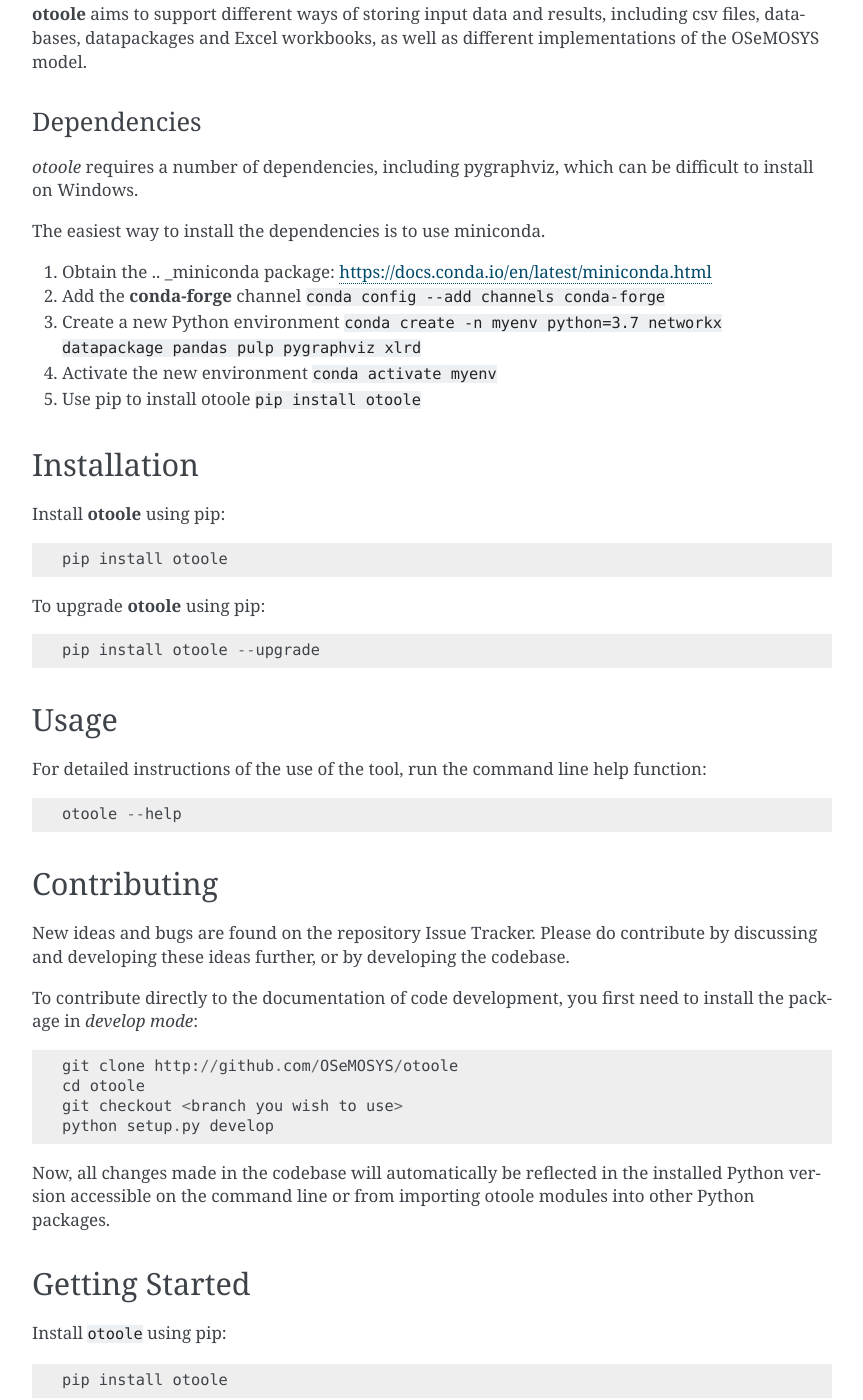
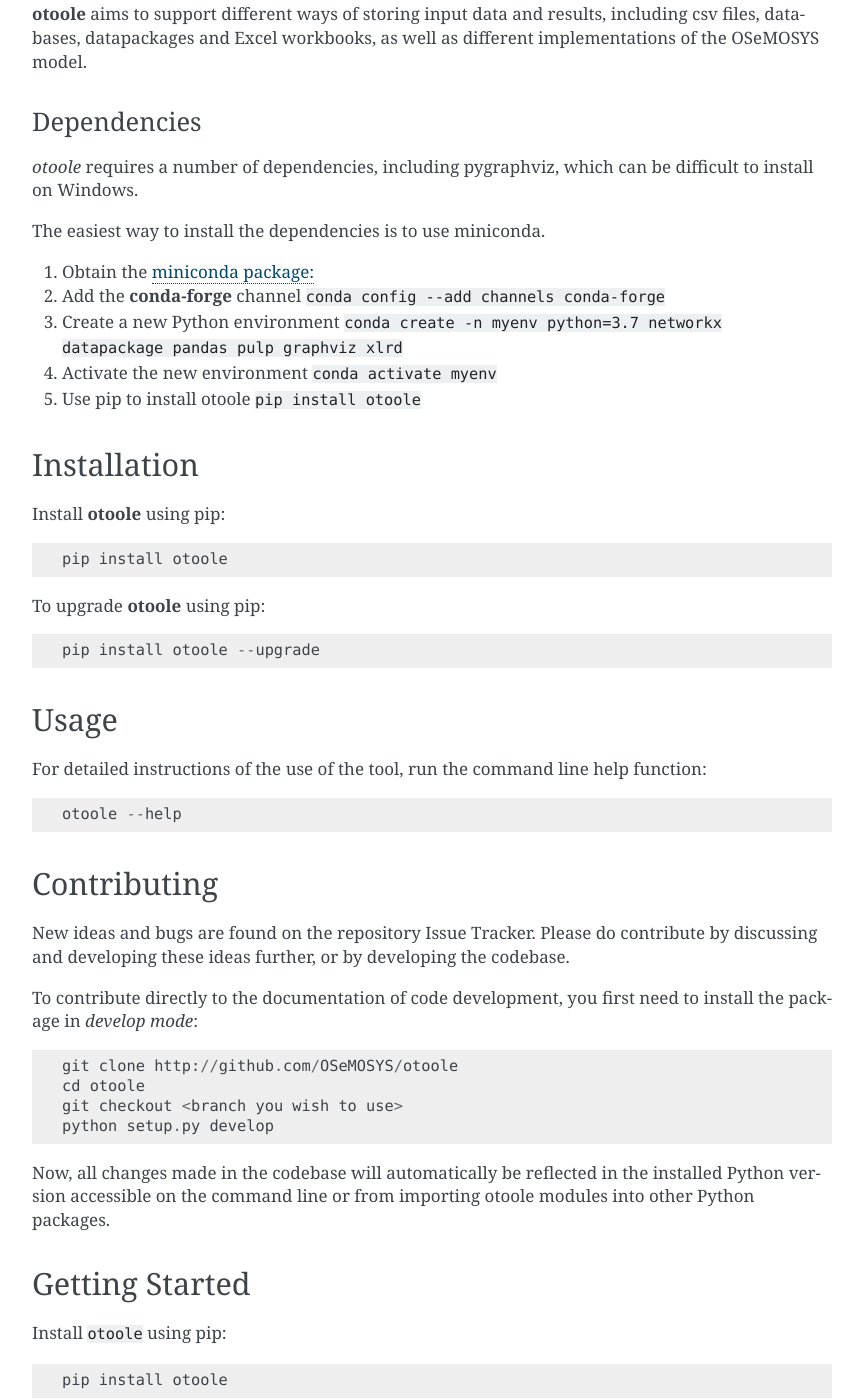
Before and after one commit to OSeMOSYS/otoole, a Sphinx documentation site: the page built from docs/index.rst, in a window 1280 px wide and 1400 px high, scrolled down 919 px. Shown: the whole window, without its empty margins (338-1201 px from the left). Built offline with Sphinx 7.4.7, drawn with Linux system fonts in a browser that asks for light colours; some of the changed text lies outside the part shown.

Commit message:
Update docs, prepare for release 0.4

```diff
--- a/CHANGELOG.rst
+++ b/CHANGELOG.rst
@@ -1,6 +1,12 @@
 =========
 Changelog
 =========
+
+Version 0.4
+===========
+- Tidy up the command line interface
+- Convert to/from SQLite database from/to datapackage
+- Remove rotten pygraphviz dependency
 
 Version 0.3
 ===========
--- a/README.rst
+++ b/README.rst
@@ -39,9 +39,11 @@
 
 The easiest way to install the dependencies is to use miniconda.
 
-1. Obtain the .. _miniconda package: https://docs.conda.io/en/latest/miniconda.html
+1. Obtain the `miniconda package: <https://docs.conda.io/en/latest/miniconda.html>`_
 2. Add the **conda-forge** channel ``conda config --add channels conda-forge``
-3. Create a new Python environment ``conda create -n myenv python=3.7 networkx datapackage pandas pulp pygraphviz xlrd``
+3. Create a new Python environment
+   ``conda create -n myenv python=3.7 networkx datapackage
+   pandas pulp graphviz xlrd``
 4. Activate the new environment ``conda activate myenv``
 5. Use pip to install otoole ``pip install otoole``
 
--- a/docs/index.rst
+++ b/docs/index.rst
@@ -13,7 +13,7 @@
 
 Download an OSeMOSYS datapackage and convert it to a modelfile::
 
-    otoole prep datafile https://zenodo.org/record/3479823/files/KTH-dESA/simplicity-v0.1a0.zip ./simplicity.txt
+    otoole convert datapackage datafile https://zenodo.org/record/3479823/files/KTH-dESA/simplicity-v0.1a0.zip simplicity.txt
 
 Visualise the Reference Energy System::
 
@@ -21,7 +21,7 @@
 
 Alternatively, convert an OSeMOSYS datafile to a datapackage::
 
-    otoole convert --convert_from datafile --convert_to datapackage --from_file simplicity.txt --to_file simplicity
+    otoole convert datafile datapackage simplicity.txt simplicity
 
 
 Contents
```
Also changed, not shown: 1 other file.
